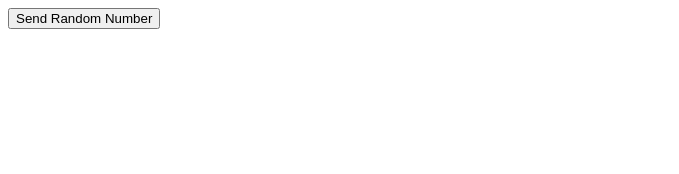
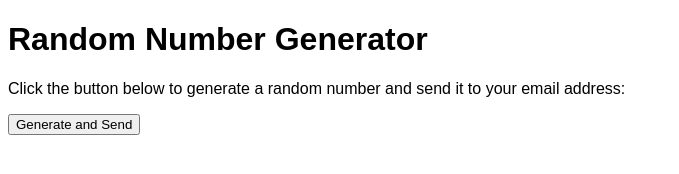
Before and after one commit to gowano2022/jsyyy, a plain HTML site: page views /index.ejs in a window 1280 px wide. Shown: the whole page, without its empty margins (0-679 px from the left). Drawn offline with nearby package versions, Linux system fonts and the light colour scheme; files that its build step writes are made by us from their sources.

Commit message:
Update index.ejs

```diff
--- a/views /index.ejs
+++ b/views /index.ejs
@@ -1,36 +1,39 @@
 <!DOCTYPE html>
 <html>
 <head>
-  <title>Send Random Number to Gmail</title>
+	<title>Random Number Generator</title>
+	<style>
+		body {
+			font-family: Arial, sans-serif;
+		}
+	</style>
 </head>
 <body>
-  <button onclick="sendRandomNumber()">Send Random Number</button>
+	<h1>Random Number Generator</h1>
+	<p>Click the button below to generate a random number and send it to your email address:</p>
+	<button id="generate-btn">Generate and Send</button>
+	<div id="message"></div>
 
+	<script src="https://code.jquery.com/jquery-3.6.0.min.js"></script>
 	<script>
-    function sendRandomNumber() {
-      // Generate a random number
-      var randomNumber = Math.floor(Math.random() * 100);
-
-      // Send the random number to the server
-      fetch('/send-email', {
+		$(document).ready(function() {
+			$('#generate-btn').click(function() {
+				$.ajax({
+					url: '/generate-number',
 					method: 'POST',
-        headers: {
-          'Content-Type': 'application/json'
+					data: {
+						email: $('#email-input').val()
 					},
-        body: JSON.stringify({ number: randomNumber })
-      })
-      .then(function(response) {
-        if (response.ok) {
-          alert('Email sent successfully!');
-        } else {
-          alert('Failed to send email.');
+					success: function(response) {
+						$('#message').text(response);
+					},
+					error: function(xhr, status, error) {
+						console.error(error);
+						$('#message').text('An error occurred. Please try again later.');
 					}
-      })
-      .catch(function(error) {
-        console.log(error);
-        alert('An error occurred.');
 				});
-    }
+			});
+		});
 	</script>
 </body>
 </html>
```
Lines whose indentation alone changed are shown as unchanged.
